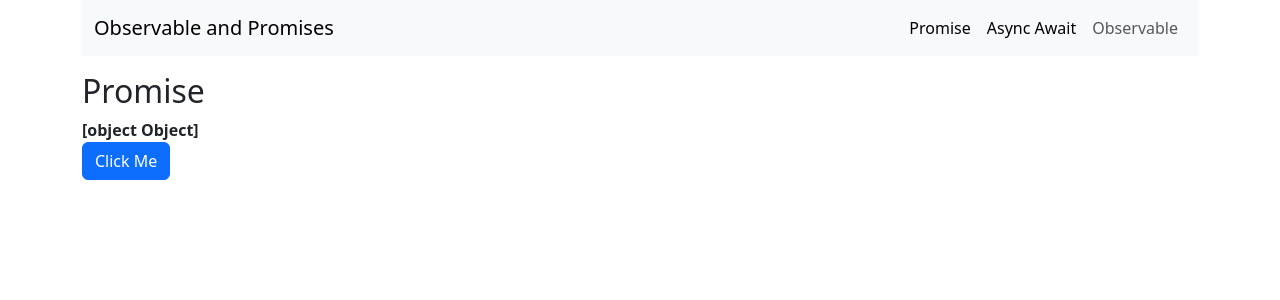
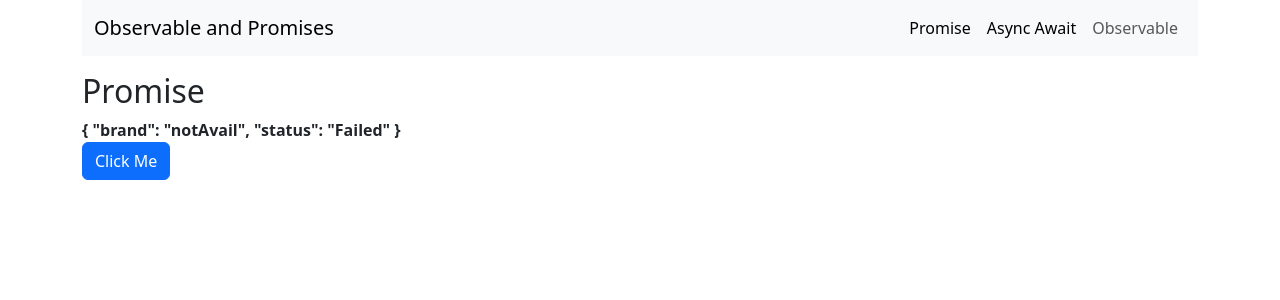
Before and after one commit to Vaibhav2596/Rxjs-Series, an Angular app: page /promise in a window 1280 px wide. Shown: the top 300 px of the page. Built offline with nearby package versions, Linux system fonts and the light colour scheme.

Commit message:
Promises in action

```diff
--- a/src/app/Features/promise/promise.html
+++ b/src/app/Features/promise/promise.html
@@ -1,7 +1,7 @@
 <div class="my-3">
     <h2>Promise</h2>
     <div>
-            <strong>{{promiseVal}}</strong>
+            <strong>{{promiseVal | json}}</strong>
     </div>
 
     <button class="btn btn-primary" (click)="callPromise()">Click Me</button>
--- a/src/app/Features/promise/promise.ts
+++ b/src/app/Features/promise/promise.ts
@@ -1,8 +1,9 @@
+import { JsonPipe } from '@angular/common';
 import { Component, OnInit } from '@angular/core';
 
 @Component({
   selector: 'app-promise',
-  imports: [],
+  imports: [JsonPipe],
   templateUrl: './promise.html',
   styleUrl: './promise.scss',
 })
```
Also changed, not shown: public/Notes_V1/2.Promise.md (line endings or trailing spaces).
